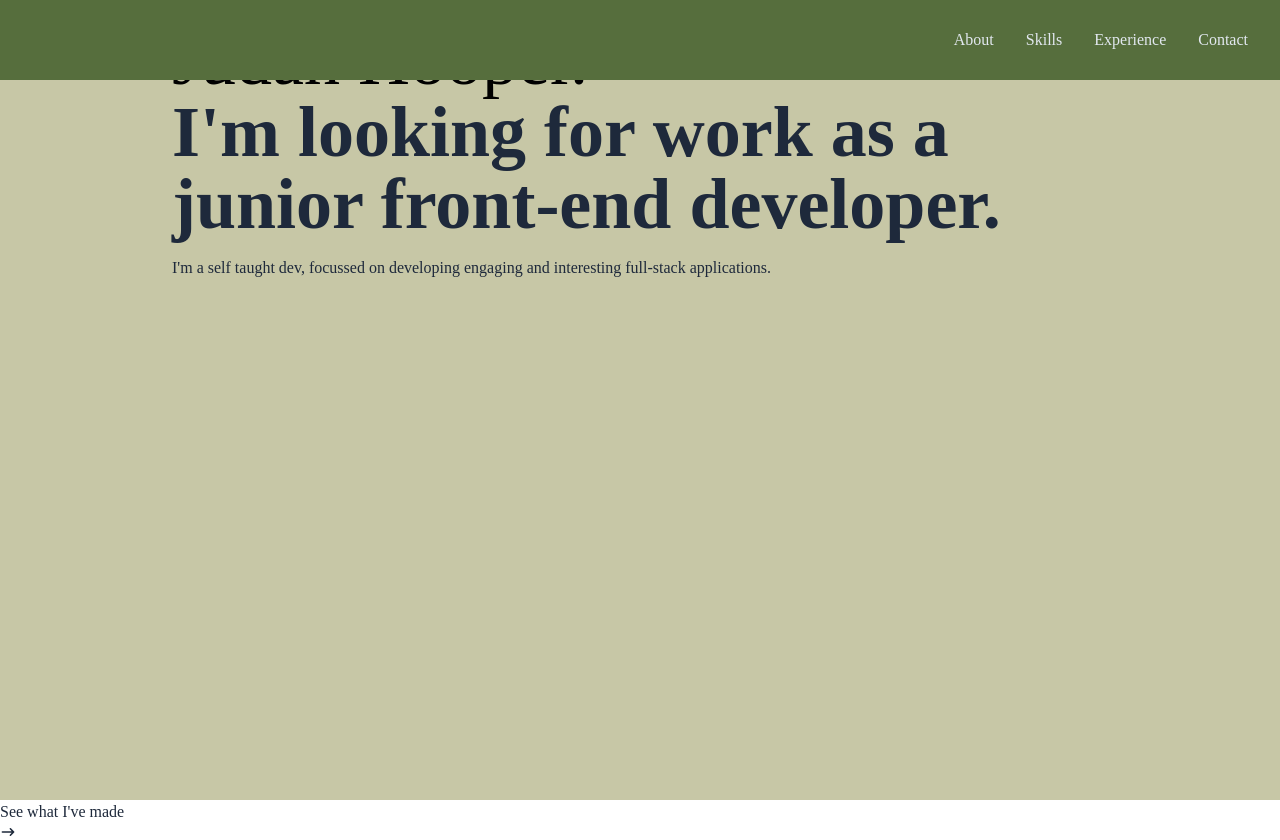
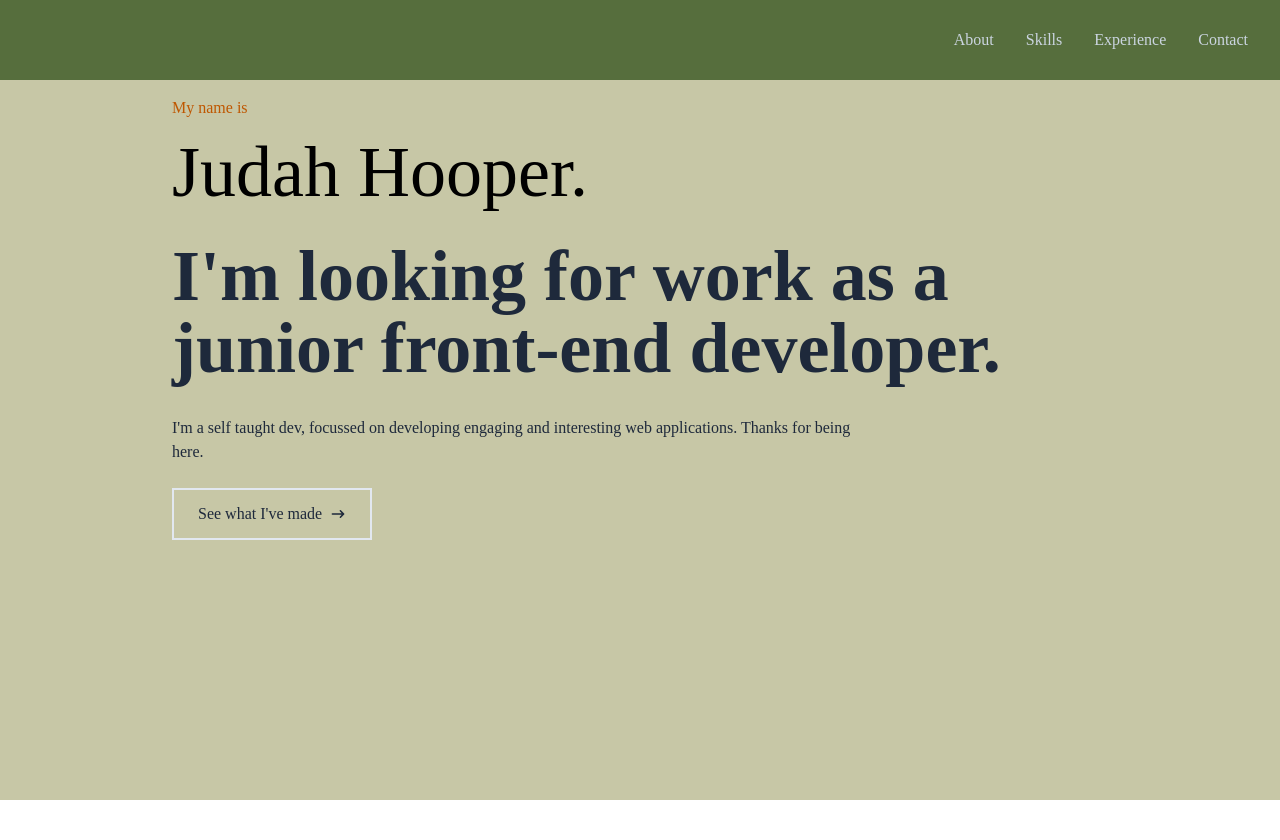
Before and after one commit to judahhooper/portfolio-website, a React (Create React App) app: page / in a window 1280 px wide. After the commit the page ends 800 px from the top, so only its background shows below. Built offline with nearby package versions, Linux system fonts and the light colour scheme.

Commit message:
sorted out styling

```diff
--- a/src/App.js
+++ b/src/App.js
@@ -6,8 +6,8 @@ import Home from "./components/home";
 function App() {
   return (
     <div className="font-nanummyeongjo">
-       <NavBar />
-       <Home />
+
+       <NavBar /><Home />
     </div>
   );
 }
--- a/src/components/home.jsx
+++ b/src/components/home.jsx
@@ -4,21 +4,21 @@ import {HiArrowNarrowRight} from "react-icons/hi";
 
 const Home = () => {
   return (
-    <div className='w-full h-screen bg-[#C7C7A6]'>
+    <div name="home" className='w-full h-screen bg-[#C7C7A6] py-[80px]'>
 
     {/* container */}
     <div className='max-w-[1000px] mx-auto px-8 flex-col justify-center h-full'>
-        <p className='text-[#BF5700]'>My name is</p>
-        <h1 className='text-4xl sm:text-7xl font-bold]'>Judah Hooper.</h1>
-        <h2 className='text-4xl sm:text-7xl font-bold text-slate-800'>I'm looking for work as a junior front-end developer.</h2>
-        <p className='text-slate-800 py-4 max-w-[700px]'>I'm a self taught dev, focussed on developing engaging and interesting full-stack applications. </p>
-
+        <p className='text-[#BF5700] pt-4'>My name is</p>
+        <h1 className='text-4xl sm:text-7xl font-bold] py-4'>Judah Hooper.</h1>
+        <h2 className='text-4xl sm:text-7xl font-bold text-slate-800 py-4'>I'm looking for work as a junior front-end developer.</h2>
+        <p className='text-slate-800 py-4 max-w-[700px]'>I'm a self taught dev, focussed on developing engaging and interesting web applications. Thanks for being here.</p>
+        <div>
+        <button className='text-slate-800 border-2 px-6 py-3 my-2 border-slate-200 flex items-center hover:bg-[#BF5700] hover:text-slate-200 hover:border-slate-700 '>See what I've made<HiArrowNarrowRight className='ml-2'/></button>
+    </div>
     </div>
 
 {/* allow button to be styled independently */}
-    <div>
-        <button className='text-slate-800'>See what I've made <HiArrowNarrowRight/></button>
-    </div>
+
 
     </div>
   )
--- a/src/components/navbar.jsx
+++ b/src/components/navbar.jsx
@@ -1,9 +1,8 @@
 /* eslint-disable jsx-a11y/anchor-is-valid */
 /* eslint-disable no-unused-vars */
 import React, {useState} from 'react';
-import {FaBars, FaTimes,FaGithub,FaLinkedin, FaFacebook} from "react-icons/fa";
+import {FaBars, FaTimes} from "react-icons/fa";
 import { HiOutlineMail } from 'react-icons/hi';
-import {BsFillPersonLinesFill} from "react-icons";
 
 
 const NavBar = () => {
@@ -13,7 +12,7 @@ const [nav, setNav] = useState(false);
 const handleClick = () => setNav(!nav);
 
   return (
-    <div className='fixed w-full h-[80px] flex justify-between items-center px-4 bg-[#566e3d] text-slate-200'>
+    <div className='fixed w-full h-[80px] flex justify-between items-center px-4 bg-[#566e3d] text-slate-300'>
         <div>
             <img src="" alt='' ></img>
         </div>
--- a/src/index.css
+++ b/src/index.css
@@ -5,7 +5,7 @@
 @import url('https://fonts.googleapis.com/css2?family=Nanum+Myeongjo:wght@400;700;800&family=Poppins:wght@300&display=swap');
 
 @layer base {
-    html {
+    body {
        @apply font-[nanummyeongjo];
     }
 
```
